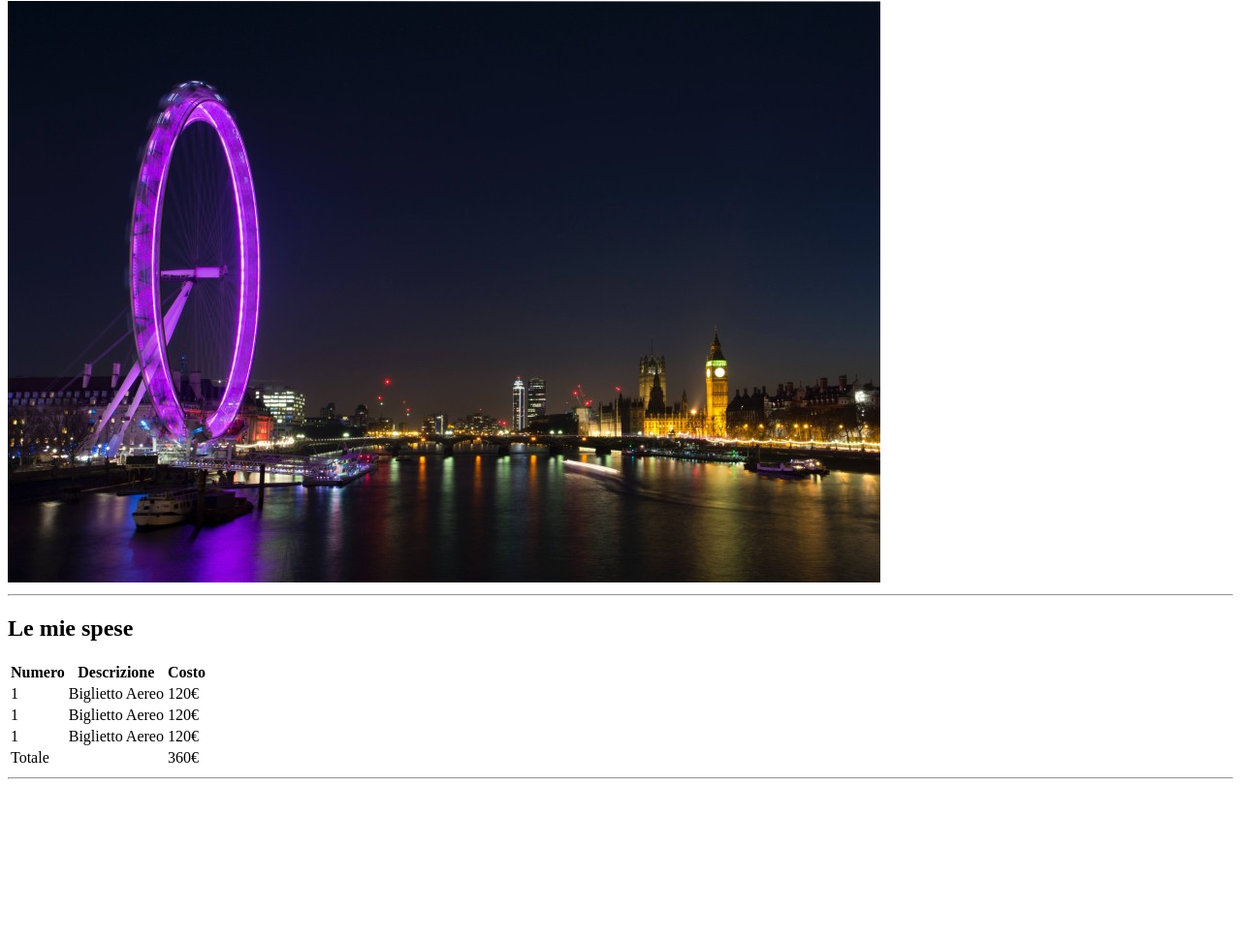
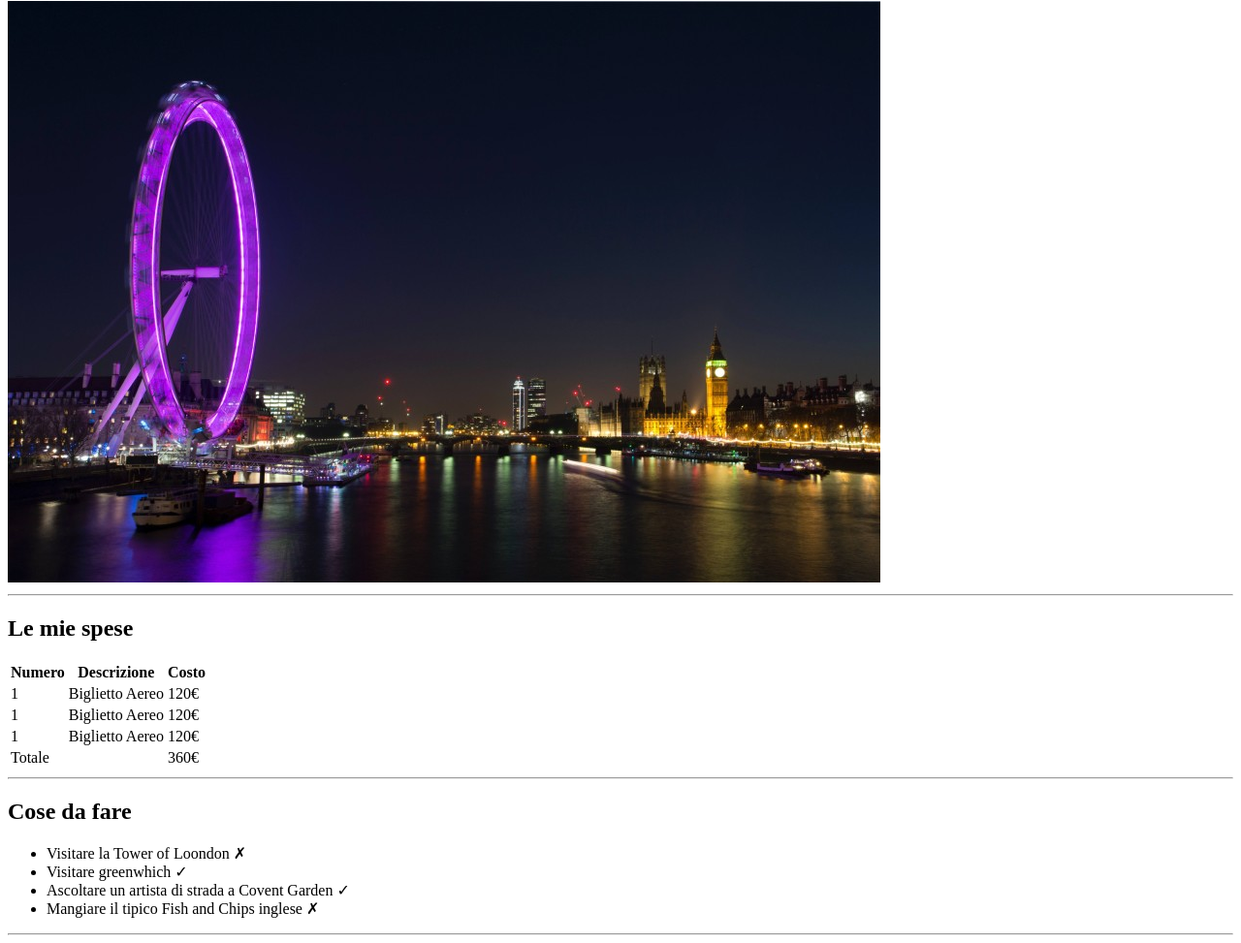
Before and after one commit to danielbosa/html-london-trip, a plain HTML site: page index.html in a window 1280 px wide. Shown: the part 79-1052 px from the top of the page at 97% size. Before the commit the page ends 891 px from the top, so only its background shows below. Drawn offline with Linux system fonts and the light colour scheme.

Commit message:
Section 2: activities

```diff
--- a/index.html
+++ b/index.html
@@ -56,6 +56,16 @@
     </section>
 
     <!-- sezione cose da fare: ul + hr -->
+    <section>
+        <h2>Cose da fare</h2>
+        <ul>
+            <li>Visitare la Tower of Loondon &#x2717;</li>
+            <li>Visitare greenwhich &#10003;</li>
+            <li>Ascoltare un artista di strada a Covent Garden &#10003;</li>
+            <li>Mangiare il tipico Fish and Chips inglese &#x2717;</li>
+        </ul>
+        <hr>
+    </section>
 
     <!-- sezione info utili: ol con ul annidate-->
 
```
